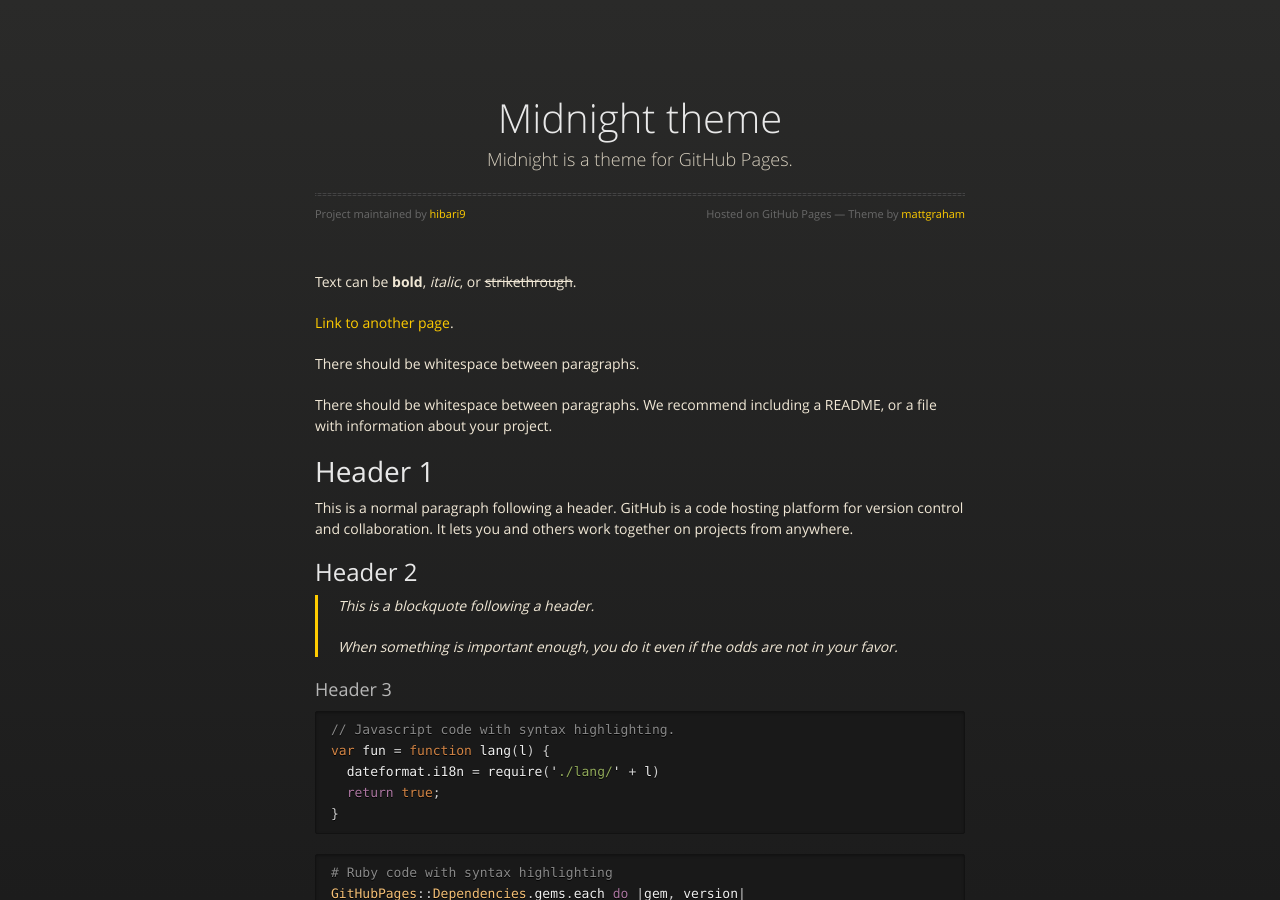
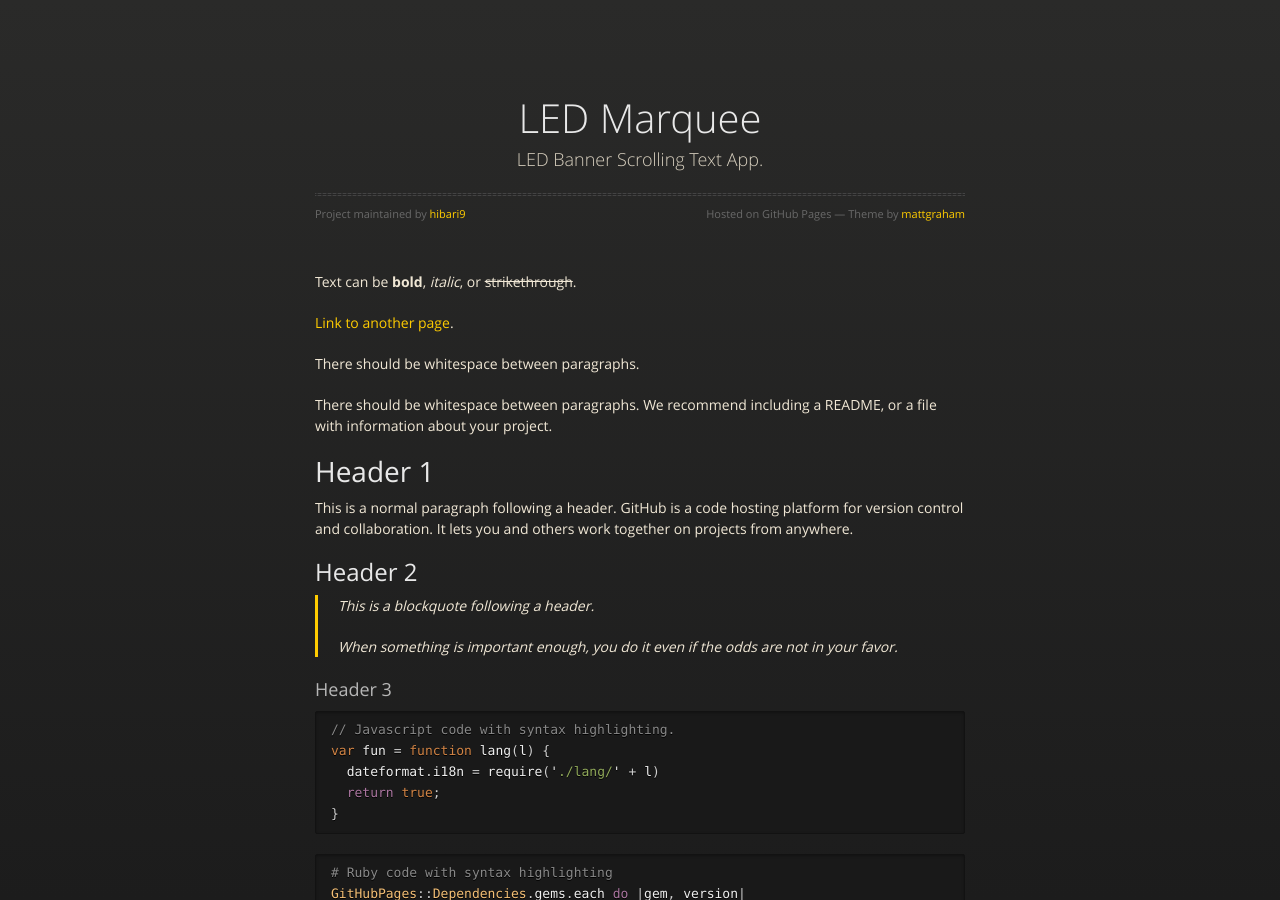
Before and after one commit to hibari9/damu.github.io, a Jekyll site: the page built from index.md, in a window 1280 px wide and 900 px high. Built offline with Jekyll 4.4.1, drawn with Linux system fonts in a browser that asks for light colours.

Commit message:
Update _config.yml

```diff
--- a/_config.yml
+++ b/_config.yml
@@ -1,5 +1,5 @@
-title: Midnight theme
-description: Midnight is a theme for GitHub Pages.
-show_downloads: true
+title: LED Marquee
+description: LED Banner Scrolling Text App.
+show_downloads: false
 google_analytics:
 theme: jekyll-theme-midnight
```
